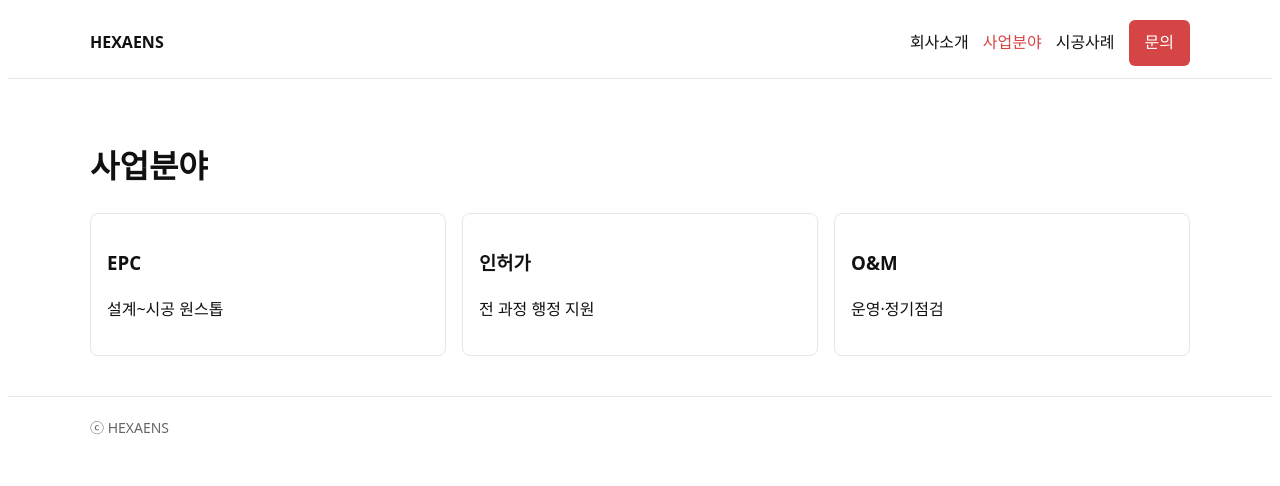
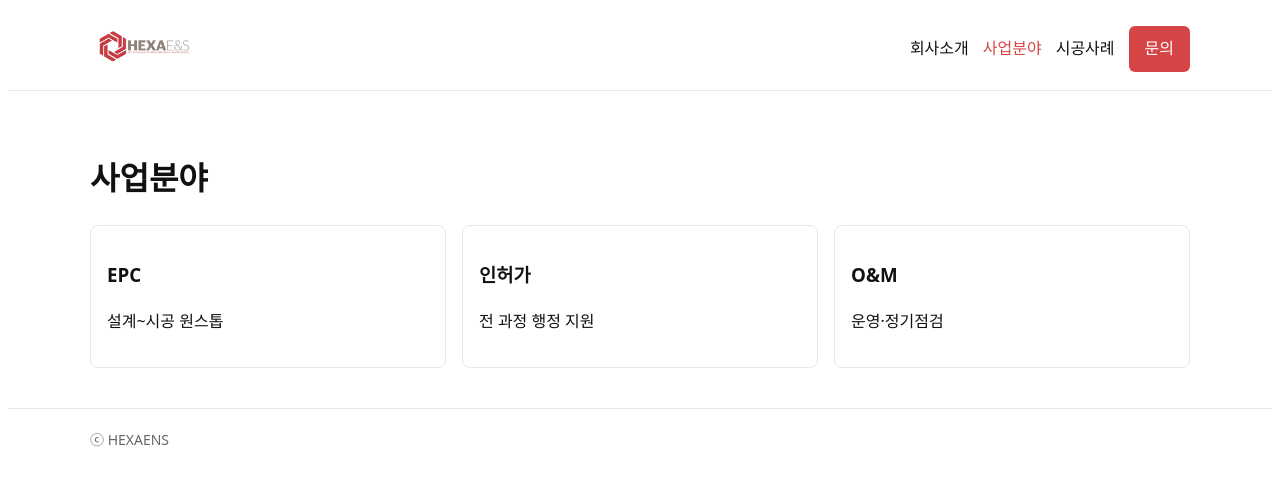
Before and after one commit to hexaens/hexaens.github.io, a plain HTML site: page services.html in a window 1280 px wide. Drawn offline with Linux system fonts and the light colour scheme.

Commit message:
Update services.html

```diff
--- a/services.html
+++ b/services.html
@@ -4,7 +4,9 @@
 <link rel="stylesheet" href="assets/style.css"></head>
 <body>
 <header><div class="container nav">
-  <a class="brand" href="index.html"><strong>HEXAENS</strong></a>
+ <a class="brand" href="index.html">
+  <img src="assets/img/헥사이엔에스_로고.png" alt="HEXAENS 로고" style="height:50px;">
+</a>
   <nav class="menu">
     <a href="about.html">회사소개</a>
     <a href="services.html" class="active">사업분야</a>
```
